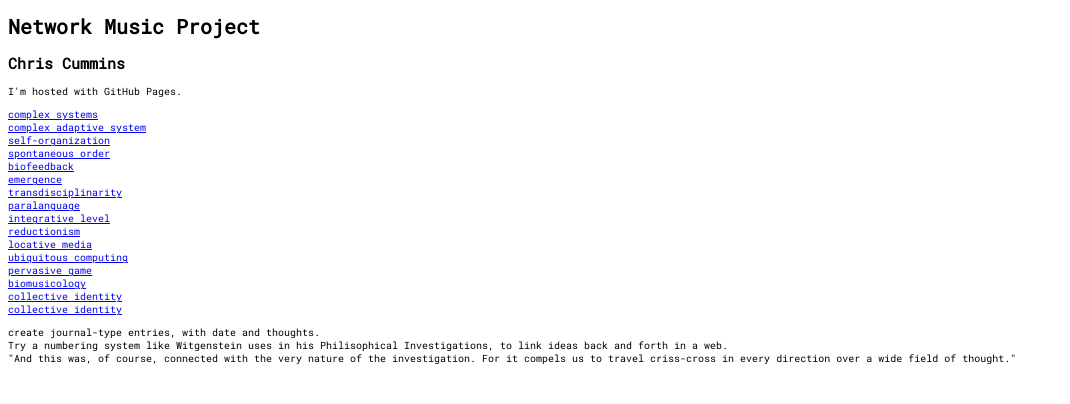
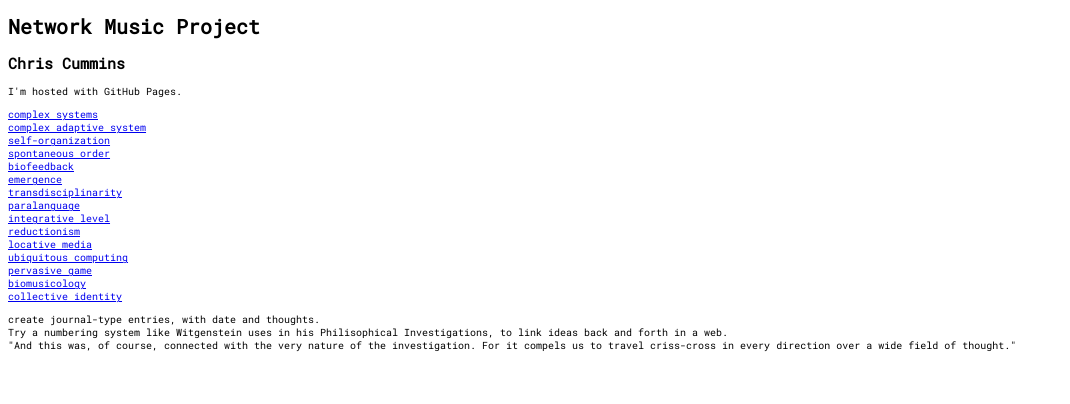
Before and after one commit to ccsounds/ccsounds.github.io, a plain HTML site: page index.html in a window 1280 px wide. Shown: the whole page, without its empty margins (0-1070 px from the left). Drawn offline with Linux system fonts and the light colour scheme.

Commit message:
Update index.html

```diff
--- a/index.html
+++ b/index.html
@@ -40,8 +40,6 @@
         <br>
         <a href="https://en.wikipedia.org/wiki/Collective_identity">collective identity</a>
         <br>
-        <a href="https://en.wikipedia.org/wiki/Collective_identity">collective identity</a>
-        <br>
 
         <p>create journal-type entries, with date and thoughts. <br>
             Try a numbering system like Witgenstein uses in his Philisophical Investigations, to link ideas back and forth in a web. <br>
```
